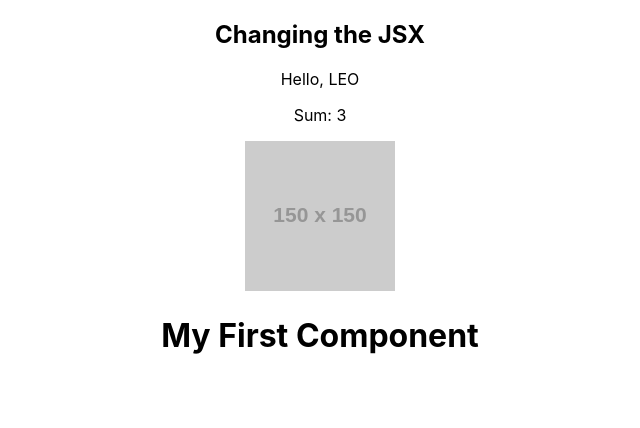
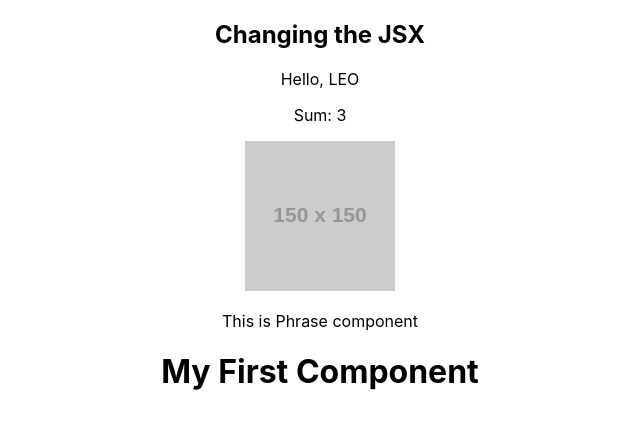
Before and after one commit to LeandroBonatto/CostProject, a React (Create React App) app in the folder cost-project/: page / in a window 1280 px wide. Shown: the top 428 px of the page, without its empty margins (320-960 px from the left). Built offline with nearby package versions, Linux system fonts and the light colour scheme.

Commit message:
Update HelloWorld.js

```diff
--- a/cost-project/src/components/HelloWorld.js
+++ b/cost-project/src/components/HelloWorld.js
@@ -1,7 +1,10 @@
+import Phrase from "./Phrase"
+
 function HelloWorld() {
 
     return (
         <div>
+            <Phrase/>
             <h1>My First Component</h1>
         </div>
     )
```
